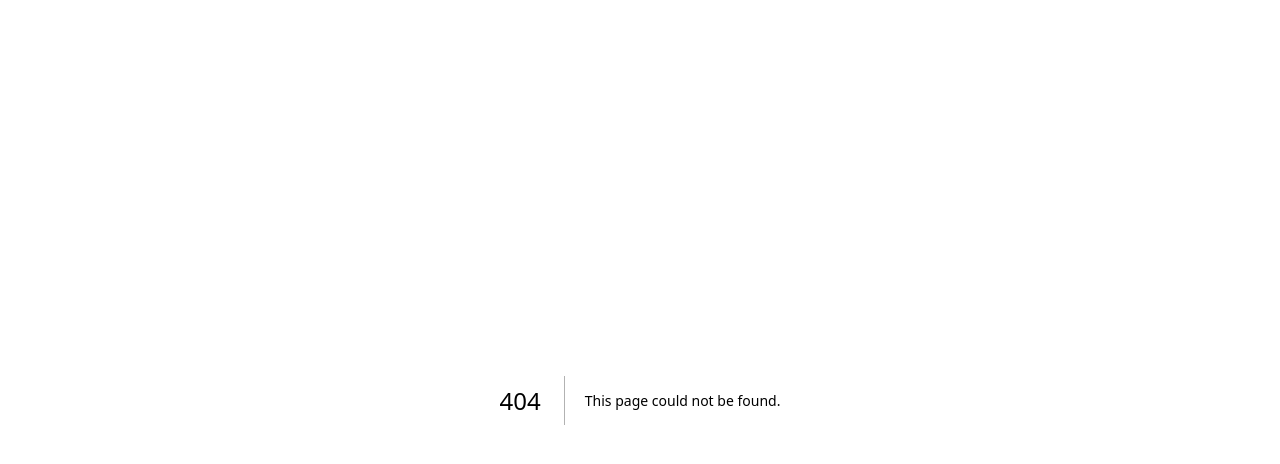
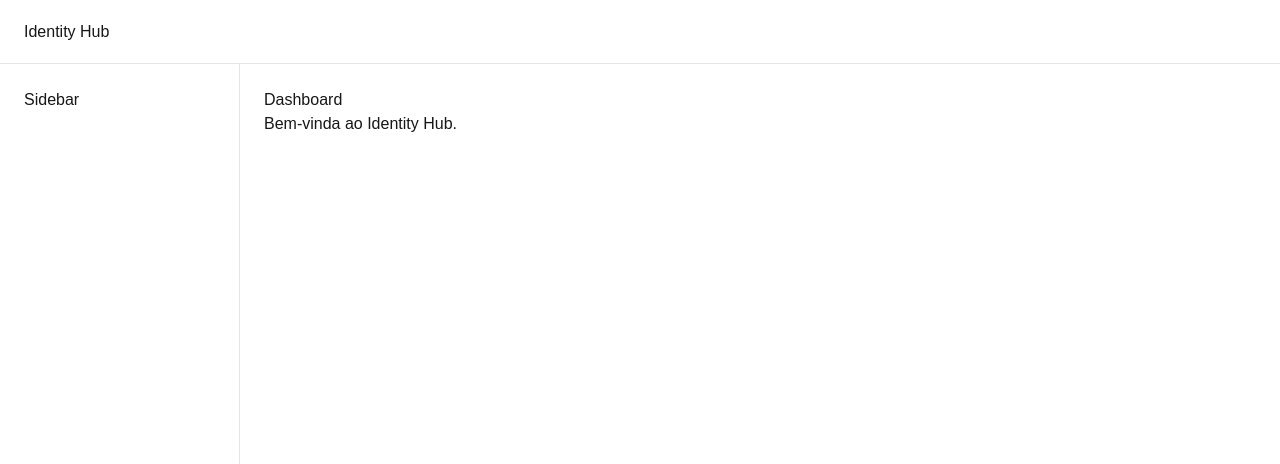
Before and after one commit to AliniCanedo/identity-hub, a Next.js app: page /dashboard in a window 1280 px wide. Before the commit this address had no page. Shown: the top 464 px of the page. Built offline with nearby package versions, Linux system fonts and the light colour scheme.

Commit message:
feat(router): add application routes

```diff
--- /dev/null
+++ b/src/app/dashboard/page.tsx
@@ -0,0 +1,11 @@
+import { AppLayout } from '@/components/layout/AppLayout/AppLayout';
+
+export default function DashboardPage() {
+  return (
+    <AppLayout>
+      <h2>Dashboard</h2>
+
+      <p>Bem-vinda ao Identity Hub.</p>
+    </AppLayout>
+  );
+}
--- a/src/app/page.tsx
+++ b/src/app/page.tsx
@@ -1,8 +1,5 @@
+import { redirect } from 'next/navigation';
+
 export default function Home() {
-  return (
-    <main>
-      <h1>Identity Hub</h1>
-      <p>Home</p>
-    </main>
-  );
+  redirect('/login');
 }
```
